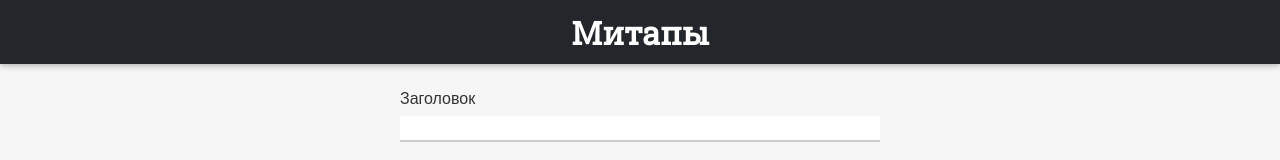
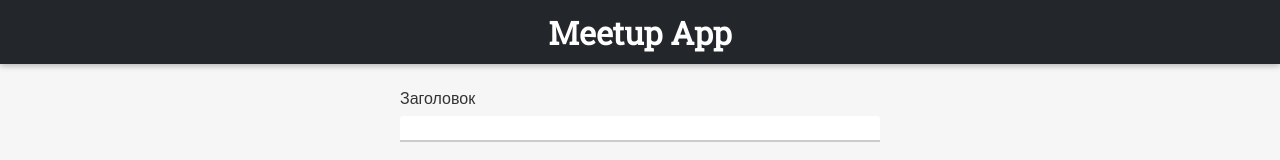
Before and after one commit to thinkjazz/svelte-meetup-app, a Svelte app: page / in a window 1280 px wide. Shown: the top 160 px of the page. Built offline with nearby package versions, Linux system fonts and the light colour scheme.

Commit message:
Fixed: Header

```diff
--- a/src/UI/Header.svelte
+++ b/src/UI/Header.svelte
@@ -20,5 +20,5 @@
 </style>
 
 <header>
-  <h1>Митапы</h1>
+  <h1>Meetup App</h1>
 </header>
```
